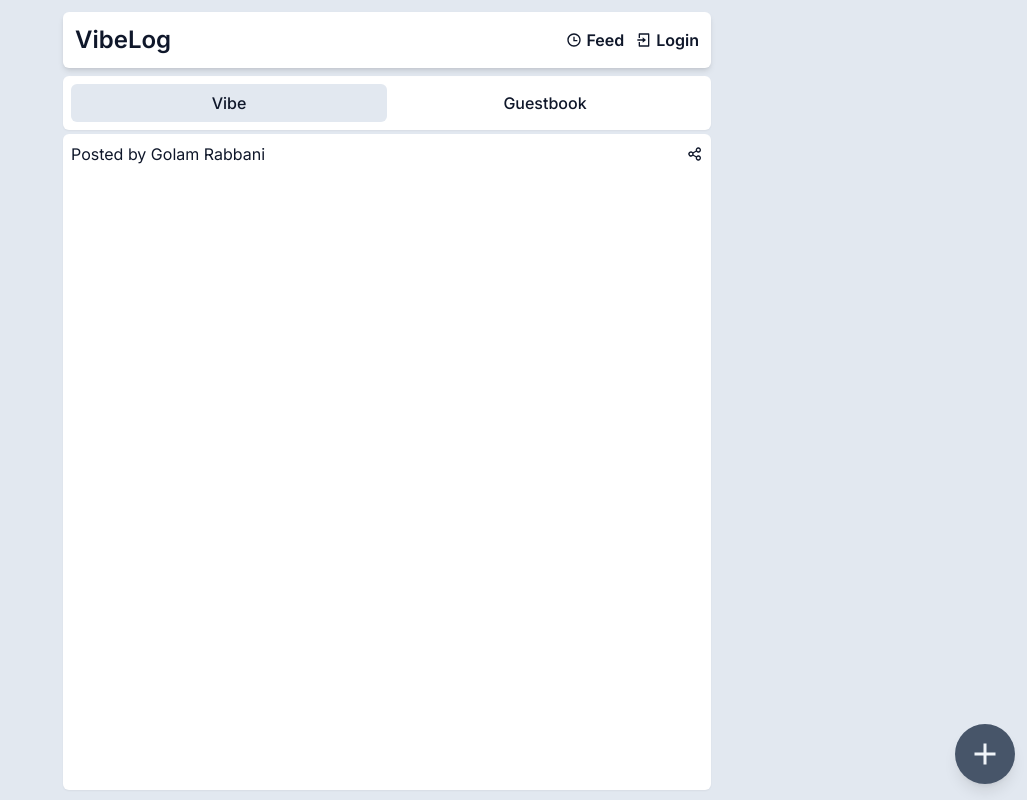
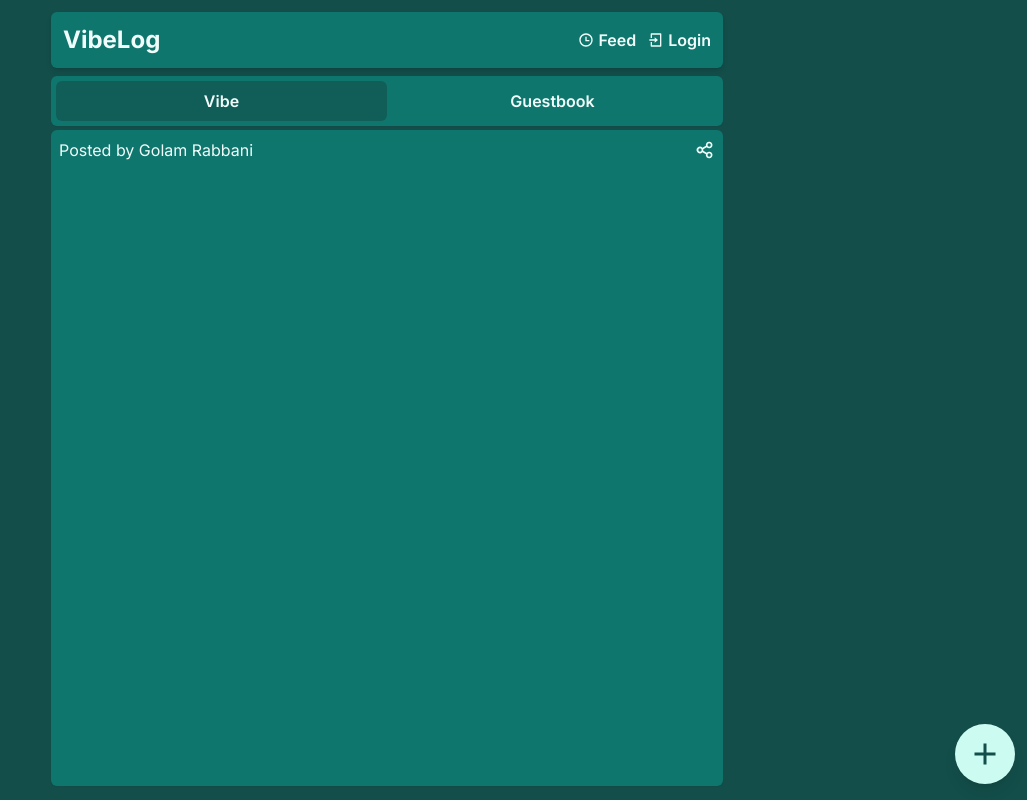
Before and after one commit to devRabbani/VibeLog--Emojis-Speaks-Louder-and-Guestbooks-Connect-Deeper, a Next.js app: page /profile in a window 1280 px wide. Shown: the whole page, without its empty margins (253-1280 px from the left). Built offline with nearby package versions, Linux system fonts and the light colour scheme.

Commit message:
📦 NEW: Added new emoji bar and also some color changes

```diff
--- a/app/globals.css
+++ b/app/globals.css
@@ -12,7 +12,7 @@
 
 @layer base {
   body {
-    @apply bg-slate-200 text-slate-900;
+    @apply bg-teal-900 text-teal-50;
   }
 }
 
--- a/app/layout.tsx
+++ b/app/layout.tsx
@@ -18,7 +18,7 @@ export default function RootLayout({
   return (
     <html lang="en">
       <body className={inter.className}>
-        <main className="max-w-2xl px-3 mx-auto">
+        <main className="max-w-2xl px-3 mx-auto sm:px-0">
           <Nav />
           <section className="mt-5">{children}</section>
         </main>
--- a/app/profile/guestbook/page.tsx
+++ b/app/profile/guestbook/page.tsx
@@ -1,26 +1,26 @@
 export default function Guestbook() {
   return (
-    <div className="bg-white mt-1 rounded-md shadow-sm p-2 items-baseline profileHeight">
+    <div className="bg-teal-700 mt-1 rounded-md shadow-sm p-2 items-baseline profileHeight">
       <form>
-        <label className="text-sm text-slate-500" htmlFor="comment">
+        <label className="text-sm opacity-85" htmlFor="comment">
           Sign to Golam Rabbani's guestbook
         </label>
         <textarea
-          className="bg-slate-100 w-full mt-1 mb-1 p-2 rounded-md border  border-slate-300 focus:border-slate-500 focus:outline-0"
+          className="bg-teal-800 w-full mt-1 mb-1 p-2 rounded-md border  border-teal-800 placeholder:opacity-60 focus:border-black focus:outline-0"
           id="comment"
           rows={2}
           placeholder="Type something about...."
         />
-        <button className="bg-slate-700 text-slate-50 w-32 rounded-md p-2 active:bg-slate-800 hover:bg-slate-800">
+        <button className="bg-teal-100 text-teal-900 w-32 rounded-md p-2 active:bg-slate-800 hover:bg-slate-800">
           Add
         </button>
       </form>
 
-      <h3 className="mt-4 text-lg border-b border-slate-300 text-slate-500">
+      <h3 className="mt-4 text-lg border-b border-slate-300 opacity-85">
         Recents
       </h3>
       <div>
-        <p className="text-slate-400 text-center my-[10vh] ">
+        <p className="opacity-50 text-center my-[10vh] ">
           No one signed it yet
         </p>
       </div>
--- a/app/profile/page.tsx
+++ b/app/profile/page.tsx
@@ -4,10 +4,10 @@ import { RiShareLine } from 'react-icons/ri'
 
 export default function Profile() {
   return (
-    <div className="bg-white mt-1 rounded-md shadow-sm p-2 items-baseline profileHeight">
+    <div className="bg-teal-700 mt-1 rounded-md shadow-sm p-2 items-baseline profileHeight">
       <div className="flex justify-between gap-1">
         <p>Posted by Golam Rabbani</p>
-        <button className="flex items-center gap-1">
+        <button className="flex items-center gap-1 text-xl">
           <RiShareLine />
         </button>
       </div>
--- a/components/AddMood.tsx
+++ b/components/AddMood.tsx
@@ -1,11 +1,26 @@
+'use client'
+
 import { RiAddFill } from 'react-icons/ri'
+import { useState } from 'react'
+import EmojiBar from './EmojiBar'
 
 export default function AddMood() {
+  const [isOpen, setIsOpen] = useState(false)
+
+  const hideEmojiBar = () => setIsOpen(false)
+
   return (
-    <div>
-      <button className="fixed bottom-4 right-3 bg-slate-600 text-slate-100 rounded-full text-5xl p-3 shadow-lg sm:text-4xl">
-        <RiAddFill />
-      </button>
-    </div>
+    <>
+      {isOpen ? (
+        <EmojiBar hideEmojiBar={hideEmojiBar} />
+      ) : (
+        <button
+          onClick={() => setIsOpen(true)}
+          className="fixed bottom-4 right-3 bg-teal-100 text-teal-900 rounded-full text-5xl p-3 shadow-lg sm:text-4xl transition hover:bg-slate-300 active:translate-y-1"
+        >
+          <RiAddFill />
+        </button>
+      )}
+    </>
   )
 }
--- /dev/null
+++ b/components/EmojiBar.tsx
@@ -0,0 +1,43 @@
+'use client'
+
+import dynamic from 'next/dynamic'
+import { RiAddFill, RiCloseLine } from 'react-icons/ri'
+
+const EmojiPicker = dynamic(() => import('emoji-picker-react'), {
+  ssr: false,
+  loading: () => (
+    <div className="min-h-[60vh] grid items-center text-center">
+      <p className="text-slate-400 text-lg">Getting Emoji Bar...</p>
+    </div>
+  ),
+})
+
+export default function EmojiBar({
+  hideEmojiBar,
+}: {
+  hideEmojiBar: () => void
+}) {
+  return (
+    <div className="fixed bottom-0 left-1 right-1 max-w-xl mx-auto bg-teal-50 shadow-xl rounded-t-md px-1 ">
+      <div className="flex">
+        <button
+          onClick={hideEmojiBar}
+          className="w-full py-3 rounded-md text-teal-950 text-lg flex justify-center items-center gap-1"
+        >
+          Close
+        </button>
+      </div>
+
+      <EmojiPicker
+        lazyLoadEmojis={true}
+        width="100%"
+        height="60vh"
+        skinTonesDisabled={true}
+        autoFocusSearch={false}
+        previewConfig={{
+          showPreview: false,
+        }}
+      />
+    </div>
+  )
+}
--- a/components/Nav.tsx
+++ b/components/Nav.tsx
@@ -14,9 +14,9 @@ export default function Nav() {
   const pathname = usePathname()
 
   return (
-    <nav className="p-3 bg-white sticky top-3 rounded-md shadow-md">
+    <nav className="p-3 bg-teal-700 sticky top-3 rounded-md shadow-md">
       <div className="flex justify-between items-center w-full">
-        <Link className="text-2xl font-semibold" href="/">
+        <Link className="text-2xl font-bold" href="/">
           VibeLog
         </Link>
 
--- a/components/SubNav.tsx
+++ b/components/SubNav.tsx
@@ -9,15 +9,15 @@ export default function Subnav() {
   const isMoodPath = pathname === '/profile'
 
   return (
-    <div className="grid grid-cols-2 p-2 bg-white shadow-sm rounded-md text-center font-medium">
+    <div className="grid grid-cols-2 p-[5px] bg-teal-700 shadow-sm rounded-md text-center font-semibold">
       <Link
-        className={`${isMoodPath ? 'bg-slate-200' : ''} p-[0.45rem] rounded-md`}
+        className={`${isMoodPath ? 'bg-teal-800' : ''} p-[0.5rem] rounded-md`}
         href="/profile"
       >
         Vibe
       </Link>
       <Link
-        className={`${isMoodPath ? '' : 'bg-slate-200'} p-[0.45rem] rounded-md`}
+        className={`${isMoodPath ? '' : 'bg-teal-800 '} p-[0.5rem] rounded-md`}
         href="/profile/guestbook"
       >
         Guestbook
--- a/package.json
+++ b/package.json
@@ -13,6 +13,7 @@
     "@types/react": "18.2.19",
     "@types/react-dom": "18.2.7",
     "autoprefixer": "10.4.14",
+    "emoji-picker-react": "^4.4.10",
     "next": "13.4.13",
     "postcss": "8.4.27",
     "react": "18.2.0",
```
Also changed, not shown: 1 other file (tests, documents, lock files or other folders).
